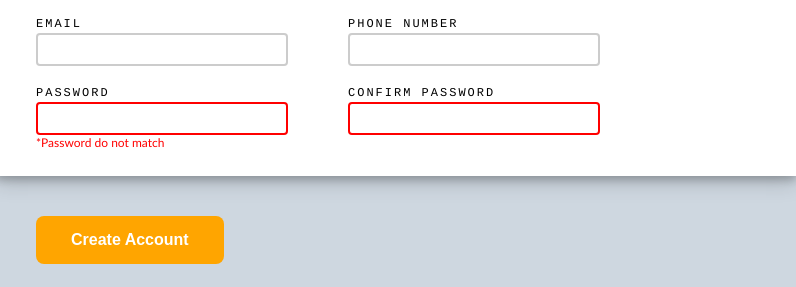
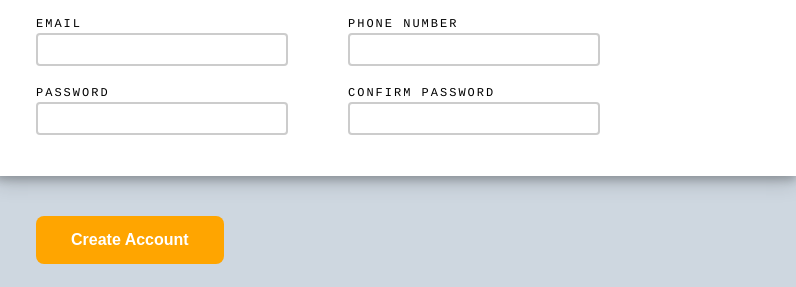
Before and after one commit to shukrirahmat/sign-up-form, a plain HTML site: page index.html in a window 1280 px wide. Shown: the part 422-709 px from the top of the page, 484-1280 px from the left. Drawn offline with Linux system fonts and the light colour scheme; files whose address does not match are found by name.

Commit message:
make password warning not appear right away
so that the page look clean

```diff
--- a/index.html
+++ b/index.html
@@ -41,13 +41,13 @@
                     <label for="phonenumber">PHONE NUMBER</label>
                     <input type="tel" id="phonenumber" name="phonenumber">
                 </div>
-                <div class="pwbox notmatch">
+                <div class="pwbox">
                     <label for="password">PASSWORD</label>
-                    <input class="error" type="password" id="password" name="password" required>
+                    <input type="password" id="password" name="password" required>
                 </div>
                 <div>
                     <label for="confirmpw">CONFIRM PASSWORD</label>
-                    <input class="error" type="password" id="confirmpw" name="confirmpw" required>
+                    <input type="password" id="confirmpw" name="confirmpw" required>
                 </div>
             </div>
         </div>
```
